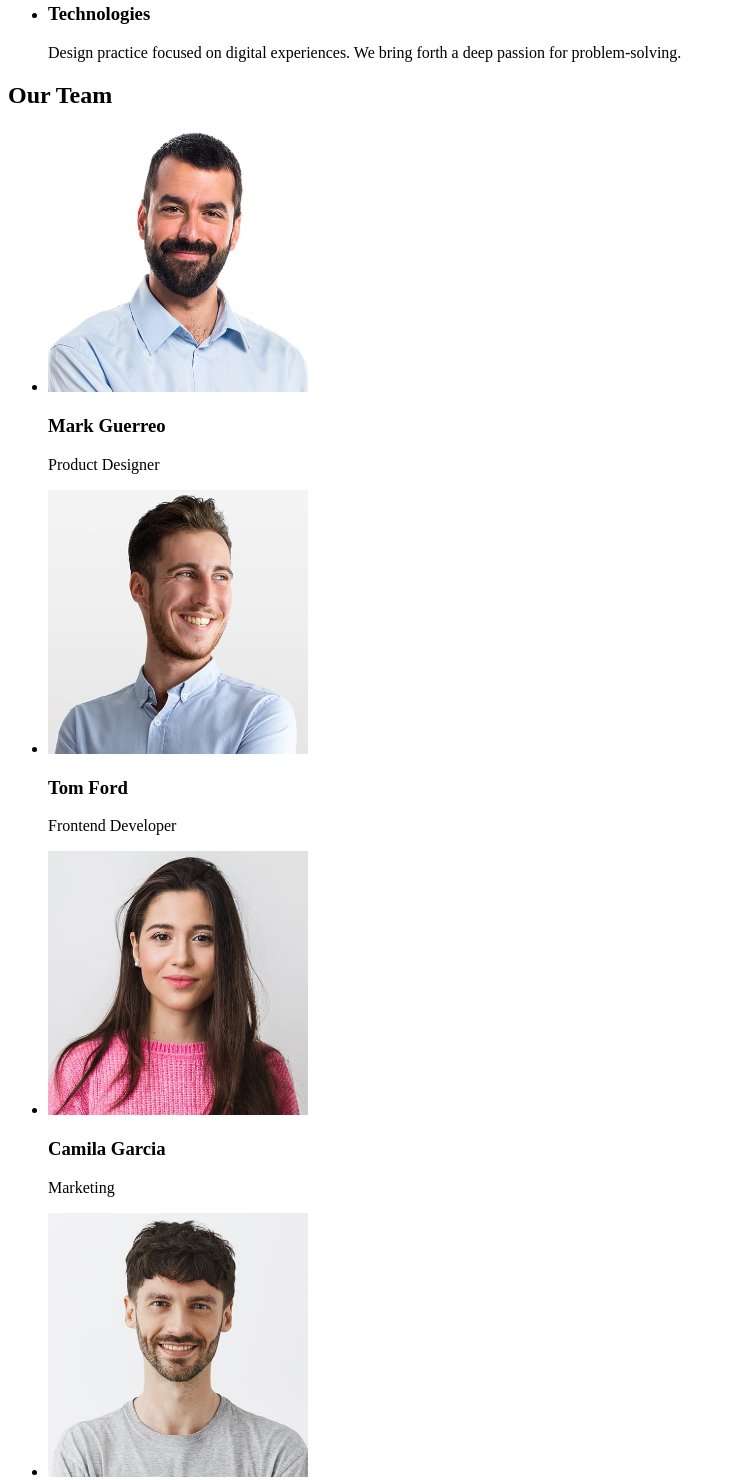
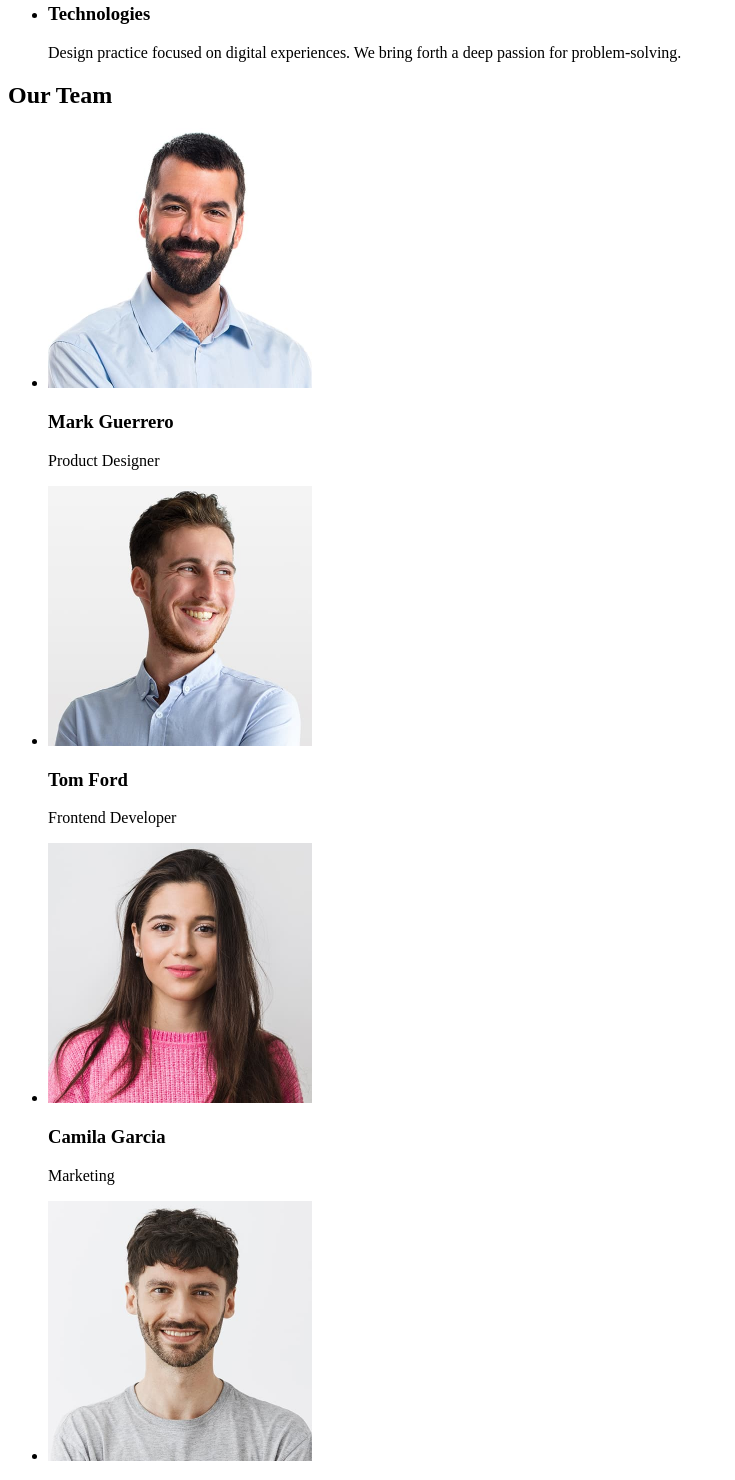
Before and after one commit to George-Riabov/goit-markup-hw-01, a plain HTML site: page index.html in a window 1280 px wide. Shown: the part 532-2012 px from the top of the page, without its empty margins (0-735 px from the left). Drawn offline with Linux system fonts and the light colour scheme.

Commit message:
fix mistakes

```diff
--- a/index.html
+++ b/index.html
@@ -8,7 +8,7 @@
   <body>
     <header>
       <nav>
-        <a href="./index.html">Webstudio </a>
+        <a href="./index.html">Webstudio</a>
         <ul>
           <li><a href="">Studio</a></li>
           <li><a href="">Portfolio</a></li>
@@ -22,7 +22,7 @@
             <a href="mailto:info@devstudio.com">info@devstudio.com</a>
           </li>
           <li>
-            <a href="tel:+11 (000) 111-11-11">+11 (000) 111-11-11</a>
+            <a href="tel:+110001111111">+11 (000) 111-11-11</a>
           </li>
         </ul>
       </address>
@@ -30,7 +30,7 @@
     <main>
       <section>
         <h1>Effective Solutions for Your Business</h1>
-        <button type="button">Order servise</button>
+        <button type="button">Order Servise</button>
       </section>
       <section>
         <h2>Our Strengths</h2>
@@ -70,40 +70,40 @@
         <ul>
           <li>
             <img
-              src="images/Mark.jpg"
+              src="./images/Mark.jpg"
               alt="Marks Photo"
-              width="260"
-              height="264"
+              width="264"
+              height="260"
             />
-            <h3>Mark Guerreo</h3>
+            <h3>Mark Guerrero</h3>
             <p>Product Designer</p>
           </li>
           <li>
             <img
-              src="images/Tom.jpg"
+              src="./images/Tom.jpg"
               alt="Toms photo"
-              width="260"
-              height="264"
+              width="264"
+              height="260"
             />
             <h3>Tom Ford</h3>
             <p>Frontend Developer</p>
           </li>
           <li>
             <img
-              src="images/Camila.jpg"
+              src="./images/Camila.jpg"
               alt="Camilas photo"
-              width="260"
-              height="264"
+              width="264"
+              height="260"
             />
             <h3>Camila Garcia</h3>
             <p>Marketing</p>
           </li>
           <li>
             <img
-              src="images/Daniel.jpg"
+              src="./images/Daniel.jpg"
               alt="Daniels photo"
-              width="260"
-              height="264"
+              width="264"
+              height="260"
             />
             <h3>Daniel Wilson</h3>
             <p>UI Designer</p>
```
